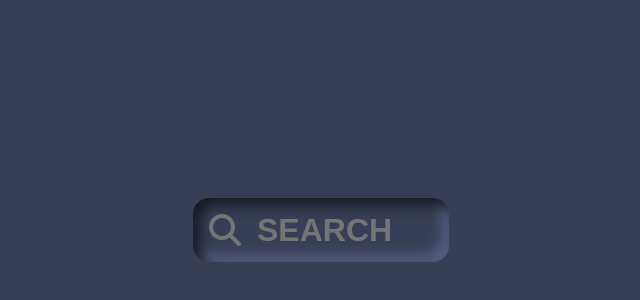
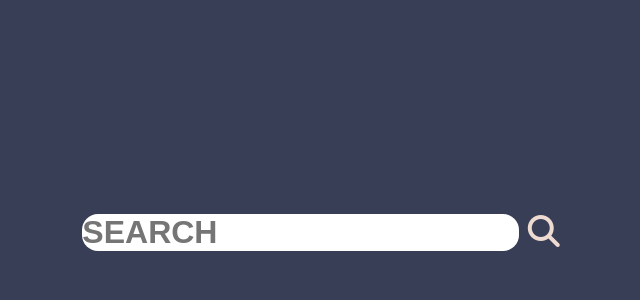
Before and after one commit to joshmeyrr/content_animations, a website: page index.html in a window 1280 px wide. Shown: the part 170-470 px from the top of the page, without its empty margins (319-959 px from the left). Drawn offline with nearby package versions, Linux system fonts and the light colour scheme; files that its build step writes are made by us from their sources.

Commit message:
update base files

```diff
--- a/package.json
+++ b/package.json
@@ -5,7 +5,7 @@
 	"main": "index.js",
 	"scripts": {
 		"test": "echo \"Error: no test specified\" && exit 1",
-		"watch:sass": "node-sass -w styles/scss/style.scss styles/css/style.css --output-style compressed"
+		"sass": "node-sass -w styles/scss/style.scss styles/css/style.css --output-style compressed"
 	},
 	"author": "",
 	"license": "ISC",
--- a/styles/scss/style.scss
+++ b/styles/scss/style.scss
@@ -72,35 +72,3 @@ body {
 	font-weight: 600;
 	font-size: 2rem;
 }
-
-.search {
-	height: 4rem;
-	width: 16rem;
-	position: relative;
-	display: flex;
-	align-items: center;
-	&__input {
-		height: 100%;
-		width: 100%;
-		padding: 0.5rem 1rem 0.5rem 4rem;
-		font-size: 2rem;
-		background-color: $color-secondary;
-		box-shadow: $box-shadow-shade-reverse;
-
-		&:focus {
-			box-shadow: $box-shadow-shade;
-			+ .search__icon {
-				color: $color-cta;
-			}
-		}
-	}
-	&__icon {
-		position: absolute;
-		width: 1rem;
-		height: auto;
-		justify-self: flex-start;
-		margin-left: 1rem;
-		transition: all 250ms ease-in-out;
-		color: #757575;
-	}
-}
```
